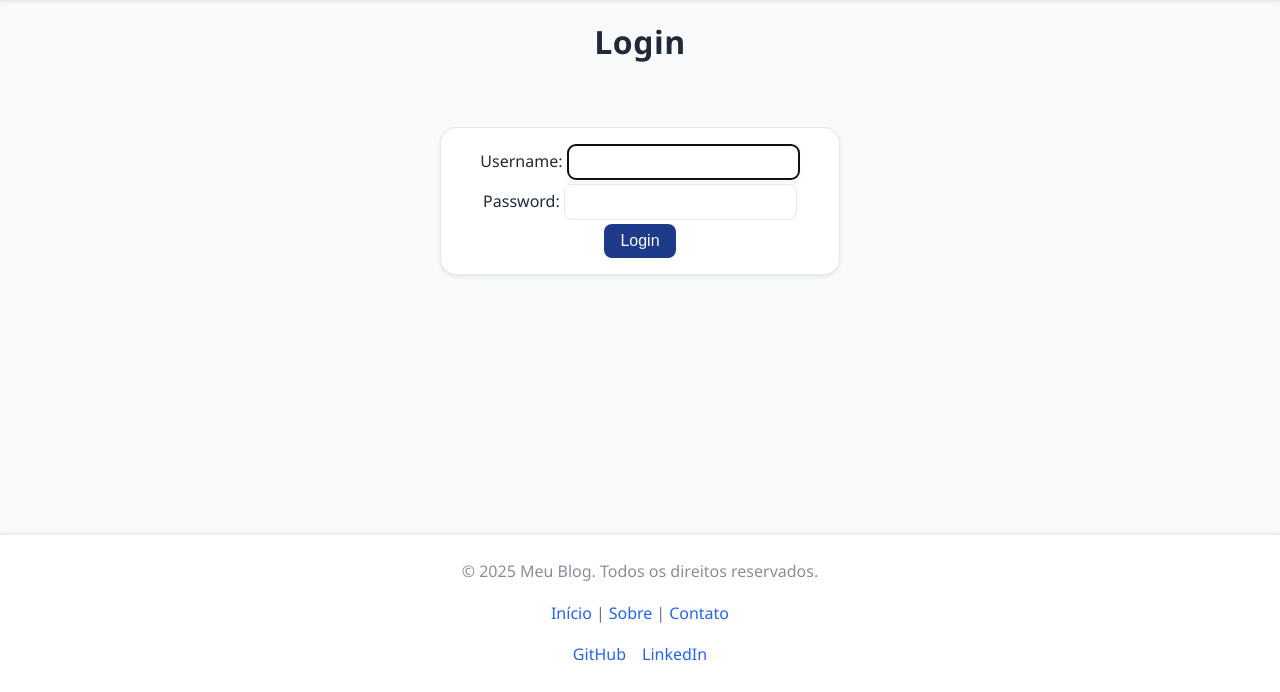
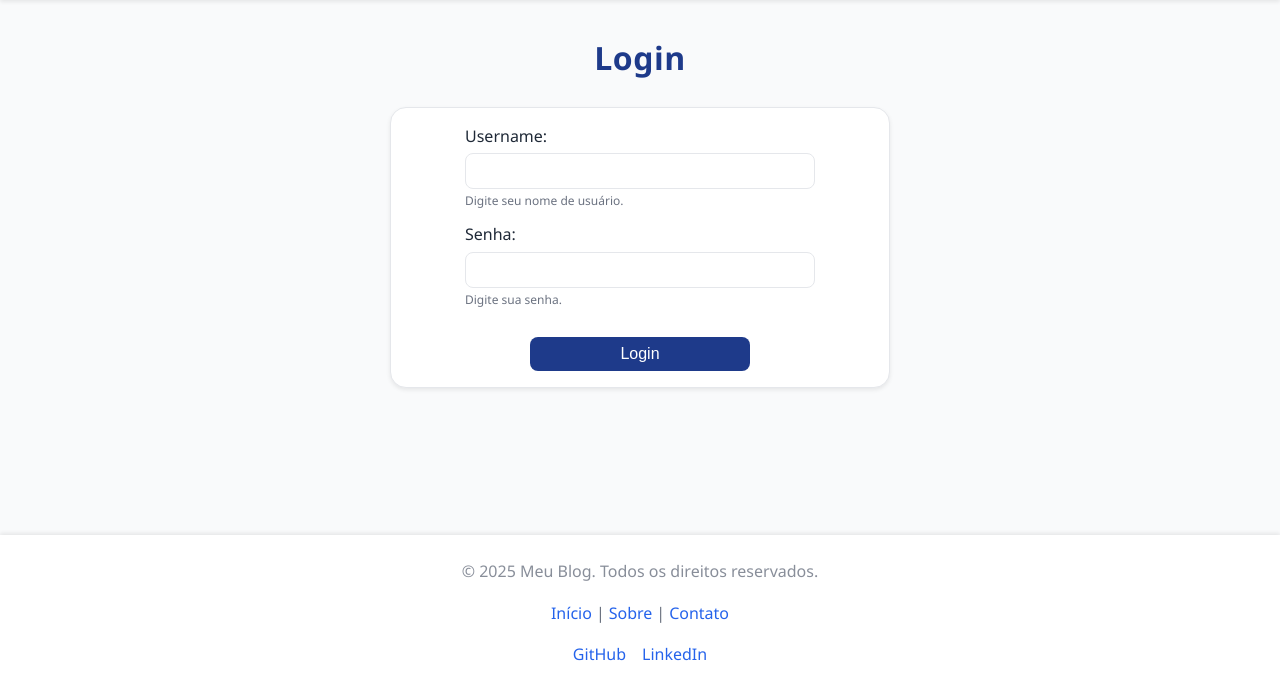
Before and after one commit to gok2001/projeto-blog, a Django app: page /users/login/ in a window 1280 px wide. Shown: the part 108-800 px from the top of the page. Run offline with Django 5.2, Linux system fonts and the light colour scheme.

Commit message:
Cria o form de login e muda a view para utilizar o LoginForm e reestiliza a página de login

```diff
--- a/static/global/css/pages.css
+++ b/static/global/css/pages.css
@@ -197,56 +197,6 @@
     justify-content: center;
     color: var(--color-text-light);
     font-size: var(--font-size-sm);
-}
-
-/* ===============================
-   LOGIN
-   =============================== */
-.login-content {
-    display: flex;
-    flex-direction: column;
-    align-items: center;
-    max-width: var(--container-width-md);
-    margin: var(--spacing-md) auto;
-}
-
-.login-form {
-    display: flex;
-    flex-direction: column;
-    gap: var(--spacing-xxs);
-    margin: var(--spacing-xxl) auto;
-}
-
-.login-form label {
-    font-weight: var(--font-weight-medium);
-    margin-bottom: var(--spacing-xxs);
-}
-
-.login-form input {
-    max-width: 300px;
-    padding: var(--spacing-xs) var(--spacing-sm);
-    border-radius: var(--border-radius-md);
-    border: 1px solid var(--color-border);
-    font-size: var(--font-size-md);
-    transition: border-color var(--transition-medium), box-shadow var(--transition-medium);
-}
-
-.login-form input:focus {
-    border-color: var(--color-accent);
-    box-shadow: var(--shadow-md);
-}
-
-.login-form .btn {
-    width: 100%;
-    max-width: 220px;
-    padding: var(--spacing-xs);
-    margin-top: var(--spacing-md);
-    font-size: var(--font-size-md);
-}
-
-.login-form .message {
-    width: 100%;
-    text-align: center;
 }
 
 /* ===============================
--- a/users/forms.py
+++ b/users/forms.py
@@ -1,5 +1,6 @@
 from django import forms
-from django.contrib.auth import get_user_model, password_validation
+from django.contrib.auth import authenticate, get_user_model, password_validation
+from django.contrib.auth.forms import AuthenticationForm
 
 
 class RegisterUserForm(forms.ModelForm):
@@ -262,3 +263,35 @@ class EditUserForm(forms.ModelForm):
             user.save()
 
         return user
+
+
+class LoginForm(AuthenticationForm):
+    username = forms.CharField(
+        required=True,
+        help_text='Digite seu nome de usuário.',
+        strip=True,
+        widget=forms.TextInput(attrs={'class': 'input-base'}),
+    )
+
+    password = forms.CharField(
+        label='Senha',
+        widget=forms.PasswordInput(attrs={'class': 'input-base'}),
+        required=True,
+        help_text='Digite sua senha.',
+        strip=False,
+    )
+
+    error_messages = {
+        'invalid_login': 'Usuário ou senha incorretos.'
+    }
+
+    # def clean(self):
+    #     cleaned_data = super().clean()
+    #     username = cleaned_data.get('username')
+    #     password = cleaned_data.get('password')
+
+    #     if username and password:
+    #         user = authenticate(username=username, password=password)
+    #         if user is None:
+    #             raise forms.ValidationError("Usuário ou senha inválidos.")
+    #     return cleaned_data
--- a/users/templates/users/login.html
+++ b/users/templates/users/login.html
@@ -1,11 +1,30 @@
 {% extends "global/base.html" %}
 
 {% block content %}
-    <div class="login-content">
+    <div class="user-form-content">
         <h1>Login</h1>
-        <form action="{% url "users:login" %}" method="POST" class="form-base login-form">
+
+        <form action="{% url "users:login" %}" method="POST" class="form-base user-form">
             {% csrf_token %}
-            {{ form.as_p }}
+
+            {% if form.non_field_errors %}
+                {% for error in form.non_field_errors %}
+                    <p class="error-text">{{ error }}</p>
+                {% endfor %}
+            {% endif %}
+
+            {% for field in form %}
+                <div class="user-form-group">
+                    <label for="{{ field.id_for_label }}">{{ field.label }}:</label>
+                    {{ field }}
+                    {% if field.help_text %}
+                        <p class="help-text">{{ field.help_text }}</p>
+                    {% endif %}
+                    {% for error in field.errors %}
+                        <p class="error-text">{{ error }}</p>
+                    {% endfor %}
+                </div>
+            {% endfor %}
 
             <button type="submit" class="btn-base btn-primary">Login</button>
         </form>
--- a/users/views.py
+++ b/users/views.py
@@ -7,7 +7,7 @@ from django.urls import reverse_lazy
 from django.views import View
 from django.views.generic import TemplateView
 
-from .forms import EditUserForm, RegisterUserForm
+from .forms import EditUserForm, RegisterUserForm, LoginForm
 
 
 class RegisterView(View):
@@ -55,6 +55,7 @@ class RegisterView(View):
 class Login(LoginView):
     template_name = 'users/login.html'
     redirect_authenticated_user = True
+    authentication_form = LoginForm
 
     def form_valid(self, form):
         messages.success(self.request, f'Bem-vindo, {form.get_user()}!')
```
